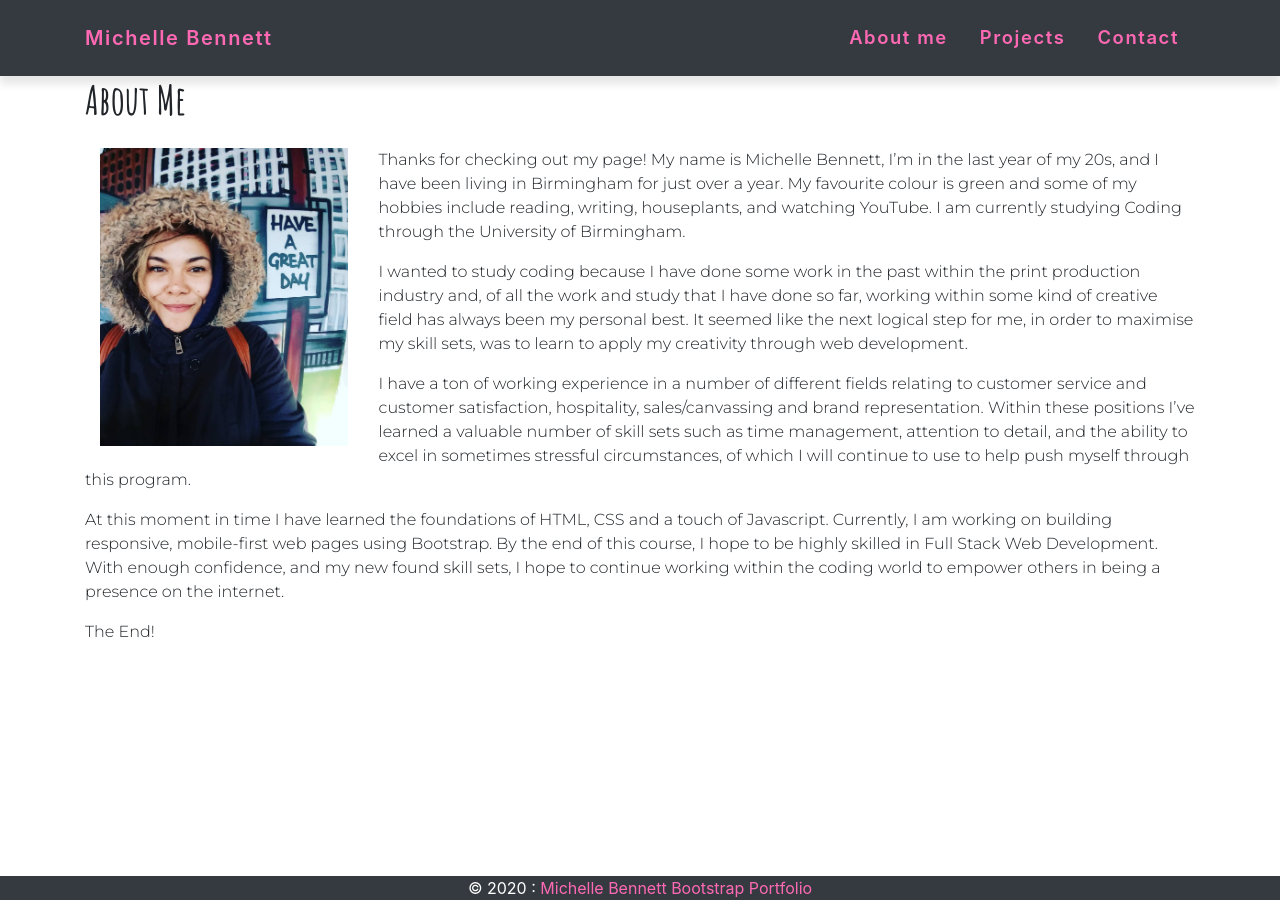
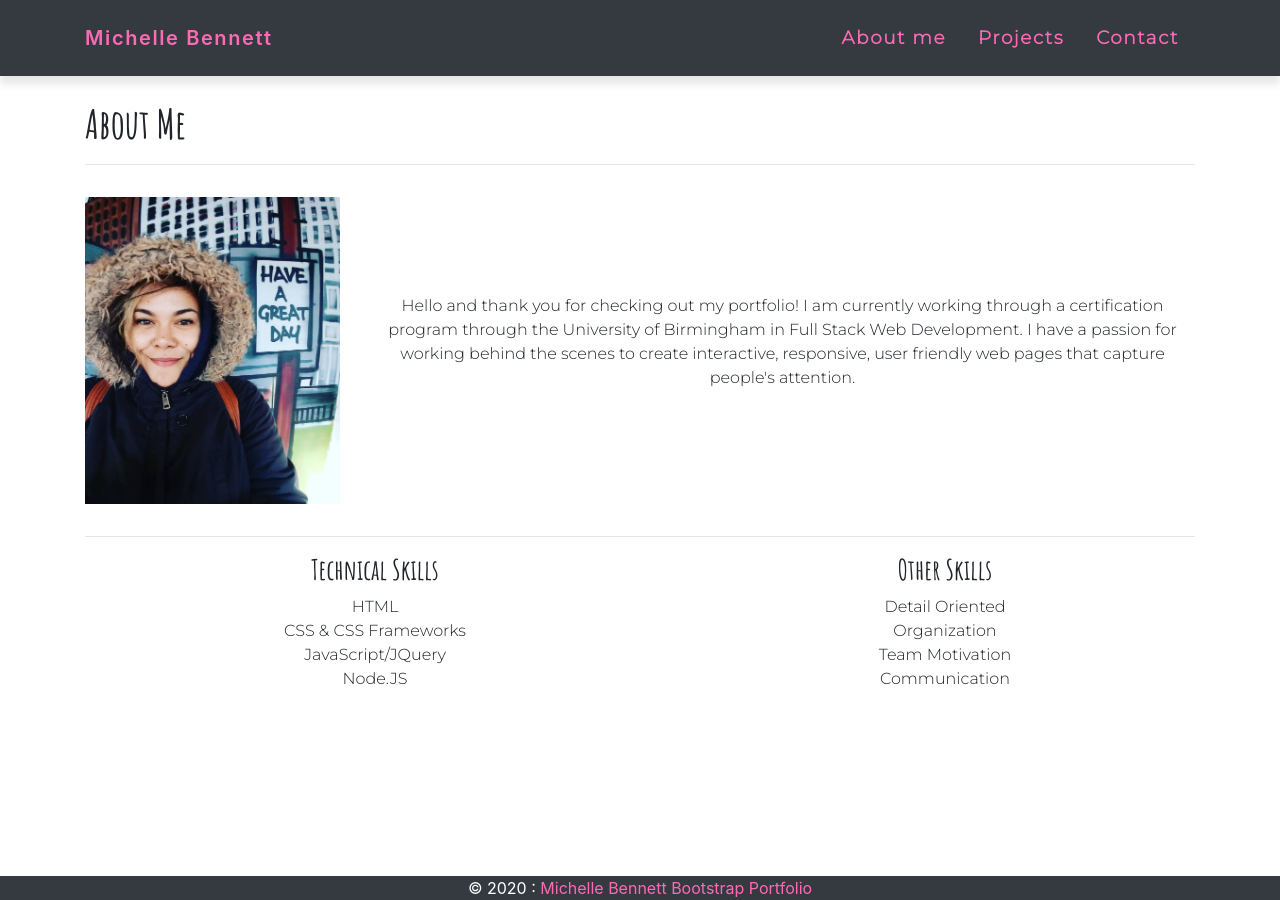
Before and after one commit to mbennett1991/Portfolio, a plain HTML site: page index.html in a window 1280 px wide. Both pictures are taken after a click on the link "About me". Drawn offline with nearby package versions, Linux system fonts and the light colour scheme.

Commit message:
About me page update

```diff
--- a/assets/style/style.css
+++ b/assets/style/style.css
@@ -45,6 +45,13 @@ p{
 #me {
     box-shadow: 0 .5 .5 rgba(0, 0, 0, 0.1)
 }
+#skills-p{
+
+}
+li {
+    list-style-type: none;
+    font-family: 'Montserrat', sans-serif;
+}
 /*   PORTFOLIO   */
 img {
     box-shadow: 0 .5 .5 rgba(0, 0, 0, 0.1);
--- a/index.html
+++ b/index.html
@@ -59,35 +59,40 @@
     <!--   ABOUT ME   -->
 
     <div class="container d-none" id="about-me">
+        <br>
         <h1 class="header">About Me</h1>
+        <hr>
         <div class="row">
-            <div class="col mt-3">
-                <img class="fluid col-lg-3 w-100 float-left mr-3 mb-3" id="me" src="assets/images/me.jpg"
+            <div class="col-lg-3 col-md-3 mt-3">
+                <img class="fluid w-100 float-left mr-3 mb-3" id="me" src="assets/images/me.jpg"
                     alt="Michelle Bennett">
-                <p>Thanks for checking out my page! My name is Michelle Bennett, I’m in the last year of my 20s, and I
-                    have been living in Birmingham for just over a year. My favourite colour is green and some of my
-                    hobbies include reading, writing, houseplants, and watching YouTube. I am currently studying Coding
-                    through the University of Birmingham.
-                </p>
-                <p>I wanted to study coding because I have done some work in the past within the print production
-                    industry and, of all the work and study that I have done so far, working within some kind of
-                    creative field has always been my personal best. It seemed like the next logical step for me, in
-                    order to maximise my skill sets, was to learn to apply my creativity through web development.
-                </p>
-                <p>I have a ton of working experience in a number of different fields relating to customer service and
-                    customer satisfaction, hospitality, sales/canvassing and brand representation. Within these
-                    positions I’ve learned a valuable number of skill sets such as time management, attention to detail,
-                    and the ability to excel in sometimes stressful circumstances, of which I will continue to use to
-                    help push myself through this program.
-                </p>
-                <p>At this moment in time I have learned the foundations of HTML, CSS and a touch of Javascript.
-                    Currently, I am working on building responsive, mobile-first web pages using Bootstrap. By the end
-                    of this course, I hope to be highly skilled in Full Stack Web Development. With enough confidence,
-                    and my new found skill sets, I hope to continue working within the coding world to empower others in
-                    being a presence on the internet.
-                </p>
-                <p>The End!
-                </p>
+            </div>
+            <div class="col-lg-9 col-md-9 d-flex align-items-center">
+                    <p class="text-center" id="skills-p">Hello and thank you for checking out my portfolio! I am currently working through a
+                    certification program through the University of Birmingham in Full Stack Web Development. I have a
+                    passion for working behind the scenes to create interactive, responsive, user friendly web pages
+                    that capture people's attention.</p>
+            </div>
+        </div>
+        <hr>
+        <div class="row" id="skills">
+            <div class="col-lg-6 text-center">
+                <ul>
+                    <h3 class="header">Technical Skills</h3>
+                    <li>HTML</li>
+                    <li>CSS & CSS Frameworks</li>
+                    <li>JavaScript/JQuery</li>
+                    <li>Node.JS</li>
+                </ul>
+            </div>
+            <div class="col-lg-6 text-center">
+                <ul>
+                    <h3 class="header">Other Skills</h3>
+                    <li>Detail Oriented</li>
+                    <li>Organization</li>
+                    <li>Team Motivation</li>
+                    <li>Communication</li>
+                </ul>
             </div>
         </div>
     </div>
```
Lines whose indentation alone changed are shown as unchanged.
